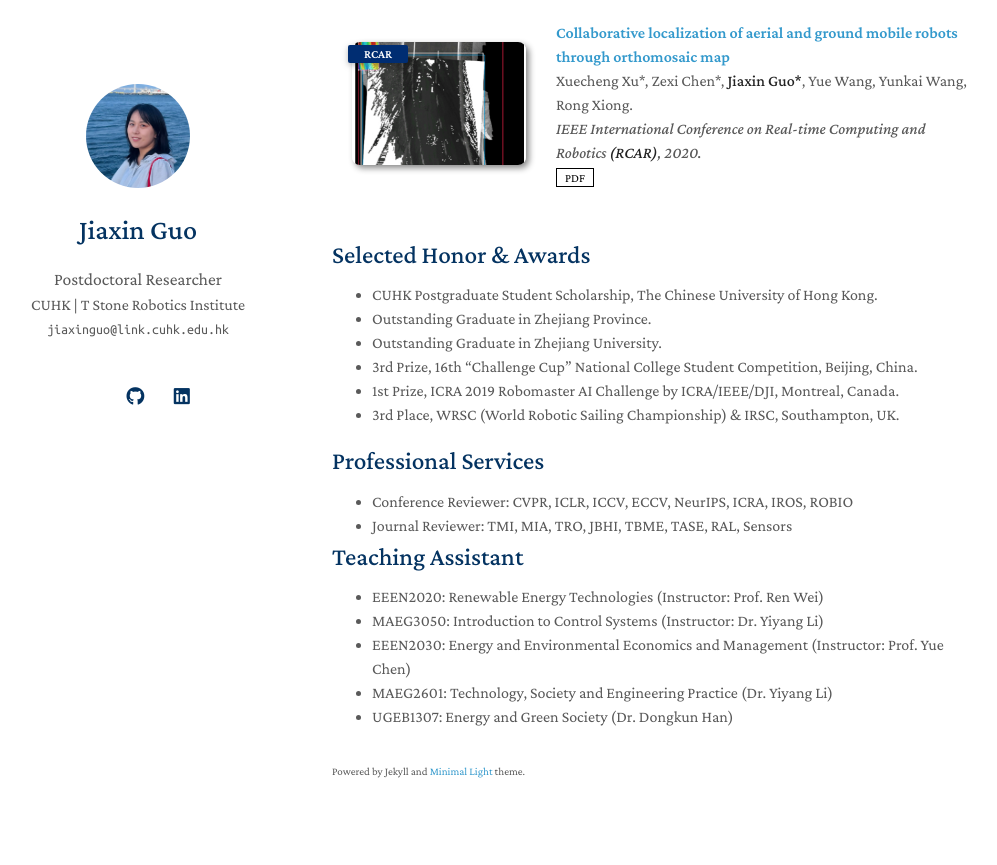
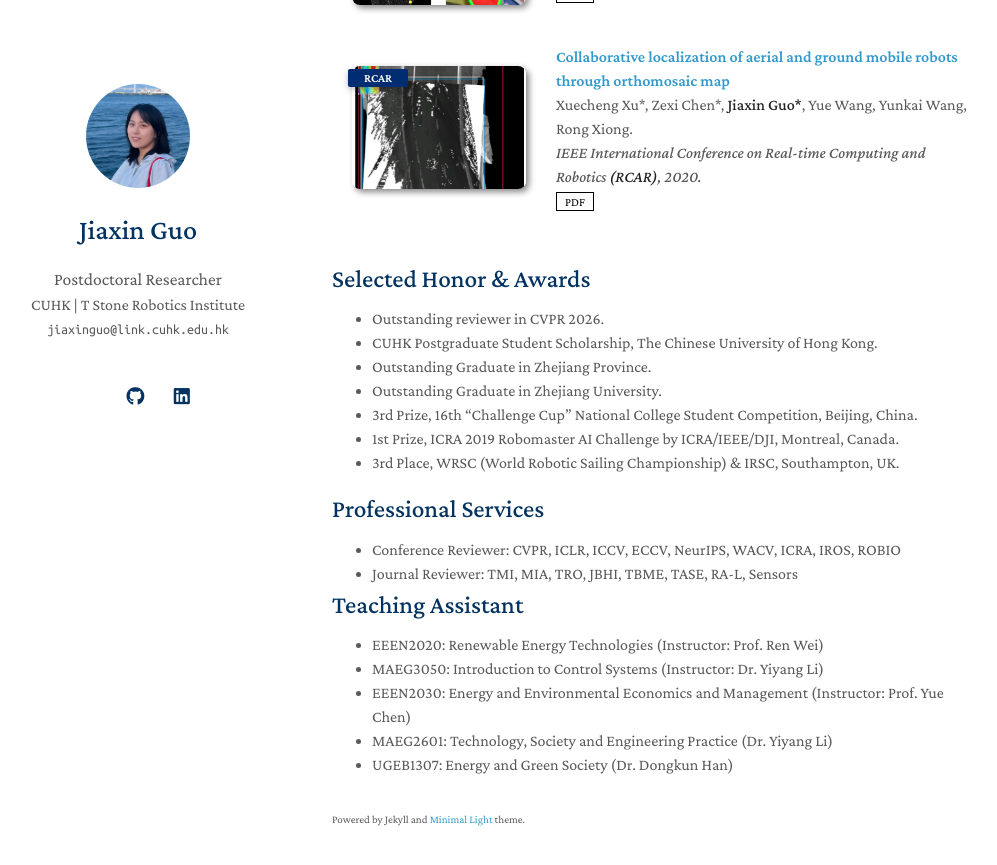
Before and after one commit to wrld/wrld.github.io, a Jekyll site: the page built from index.md, in a window 1280 px wide and 900 px high, scrolled down 5098 px. Shown: the top 865 px of the window, without its empty margins (138-1135 px from the left). Built offline with Jekyll 4.4.1, drawn with Linux system fonts in a browser that asks for light colours; nearby versions of some CDN libraries; a style sheet for code colours, icons or effects is not loaded; some of the changed text lies outside the part shown.

Commit message:
update 10.20

```diff
--- a/_data/publications.yml
+++ b/_data/publications.yml
@@ -46,8 +46,8 @@ main:
 
   - title: "DINO-Tok: Adapting DINO for Visual Tokenizers"
     authors: Mingkai Jia, Mingxiao Li, Zhijian Shu, Anlin Zheng, Liaoyuan Fan, <strong>Jiaxin Guo</strong>, Tianxing Shi, Dongyue Lu, Zeming Li, Xiaoyang Guo, Xiaojuan Qi, Xiaoxiao Long, Qian Zhang, Ping Tan, Wei Yin.
-    conference_short: Arxiv
-    conference: Arxiv paper, 2026.
+    conference_short: WACV
+    conference: WACV, 2027.
     pdf: https://arxiv.org/pdf/2511.20565
     code: https://github.com/MKJia/DINO-Tok
     image: ./assets/img/DinoTok.png
--- a/_includes/services.md
+++ b/_includes/services.md
@@ -1,4 +1,5 @@
 ## Selected Honor & Awards
+- Outstanding reviewer in CVPR 2026.
 - CUHK Postgraduate Student Scholarship, The Chinese University of Hong Kong.
 - Outstanding Graduate in Zhejiang Province.
 - Outstanding Graduate in Zhejiang University.
@@ -9,8 +10,8 @@
 ## Professional Services
 
 <ul style="margin:0 0 5px;">
-  <li><autocolor>Conference Reviewer: CVPR, ICLR, ICCV, ECCV, NeurIPS, ICRA, IROS, ROBIO</autocolor></li>
-  <li><autocolor>Journal Reviewer: TMI, MIA, TRO, JBHI, TBME, TASE, RAL, Sensors</autocolor></li>
+  <li><autocolor>Conference Reviewer: CVPR, ICLR, ICCV, ECCV, NeurIPS, WACV, ICRA, IROS, ROBIO</autocolor></li>
+  <li><autocolor>Journal Reviewer: TMI, MIA, TRO, JBHI, TBME, TASE, RA-L, Sensors</autocolor></li>
 </ul>
 
 ## Teaching Assistant
--- a/index.md
+++ b/index.md
@@ -14,6 +14,7 @@ I obtained my Ph.D. (Aug. 2021 - Sep. 2025) in Mechanical and Automation Enginee
 My research focuses on embodied intelligence, 3D/4D scene understanding and reconstruction, novel view synthesis, generative modeling, and world models, with particular interest in challenging environments such as minimally invasive surgery and surgical autonomy. More broadly, I am interested in building intelligent systems that can perceive, reconstruct, understand, and interact with complex dynamic scenes. <span style="color:red">I am also open to collaborations, please feel free to reach out if you are interested in my research.</span>
 
 ## News
+- **[10/2026]** Our paper [DINO-Tok](https://github.com/MKJia/DINO-Tok) is accepted to WACV 2027.
 - **[10/2026]** Our paper [SurgTAP-3D]() is accepted to TRO 2026.
 - **[07/2026]** Our paper [SaLon3R](https://arxiv.org/abs/2510.15072) is accepted to IJCV 2026.
 - **[06/2026]** Our paper [RoSeSLAM]() is accepted to IROS 2026.
```
